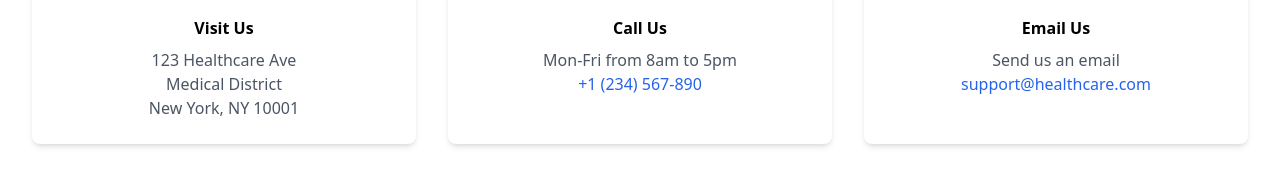
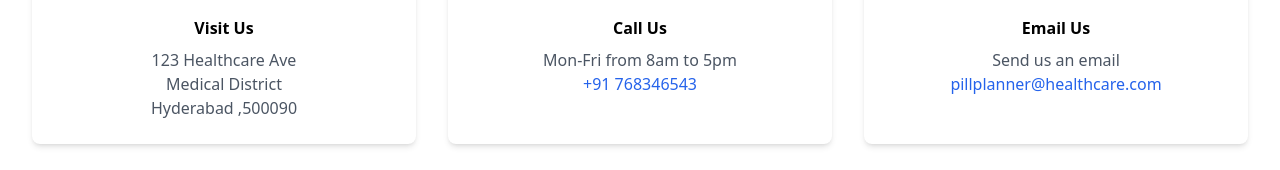
Before and after one commit to CharanSuggala26/Medicine-Dosage-Tracker, a React (Create React App) app in the folder pill-planner/: page /contact in a window 1280 px wide. Shown: the part 296-466 px from the top of the page. Built offline with nearby package versions, Linux system fonts and the light colour scheme.

Commit message:
OCR Finalised

```diff
--- a/pill-planner/src/Pages/Contact.js
+++ b/pill-planner/src/Pages/Contact.js
@@ -22,7 +22,7 @@
           <p className="text-gray-600">
             123 Healthcare Ave<br />
             Medical District<br />
-            New York, NY 10001
+            Hyderabad ,500090
           </p>
         </div>
 
@@ -34,7 +34,7 @@
           <p className="text-gray-600">
             Mon-Fri from 8am to 5pm<br />
             <a href="tel:+1234567890" className="text-blue-600 hover:underline">
-              +1 (234) 567-890
+              +91 768346543
             </a>
           </p>
         </div>
@@ -46,8 +46,8 @@
           <h3 className="font-semibold mb-2">Email Us</h3>
           <p className="text-gray-600">
             Send us an email<br />
-            <a href="mailto:support@healthcare.com" className="text-blue-600 hover:underline">
-              support@healthcare.com
+            <a href="mailto:pillplanner@healthcare.com" className="text-blue-600 hover:underline">
+              pillplanner@healthcare.com
             </a>
           </p>
         </div>
--- a/pill-planner/src/Pages/Home.js
+++ b/pill-planner/src/Pages/Home.js
@@ -80,7 +80,7 @@
             whileTap={{ scale: 0.95 }}
             className="bg-white p-6 rounded-lg shadow-lg hover:shadow-xl transition-shadow duration-300"
           >
-            <Link to="/prescription-analysis">
+            <Link to="/medicine-analysis">
               <FaFilePrescription className="text-blue-500 text-3xl mb-4" />
               <h2 className="text-2xl font-semibold mb-4">
                 Prescription Analysis
```
